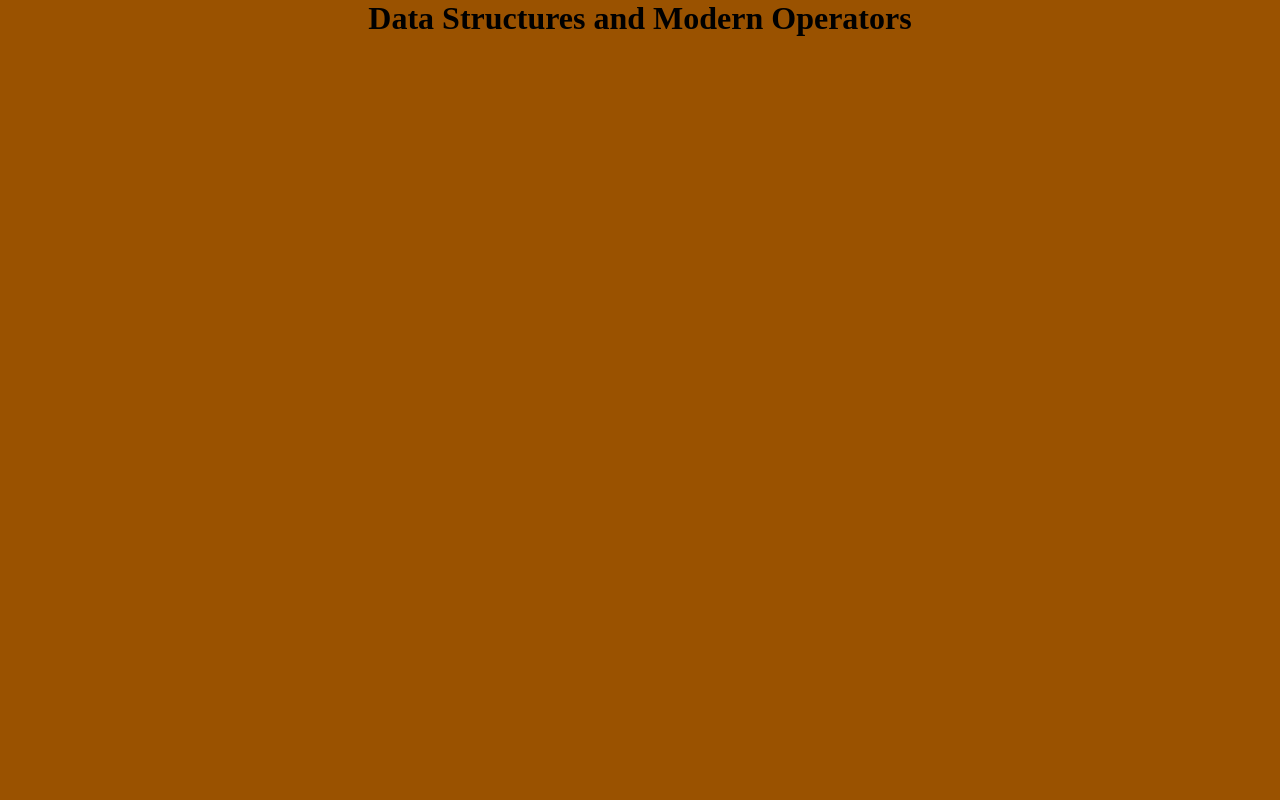
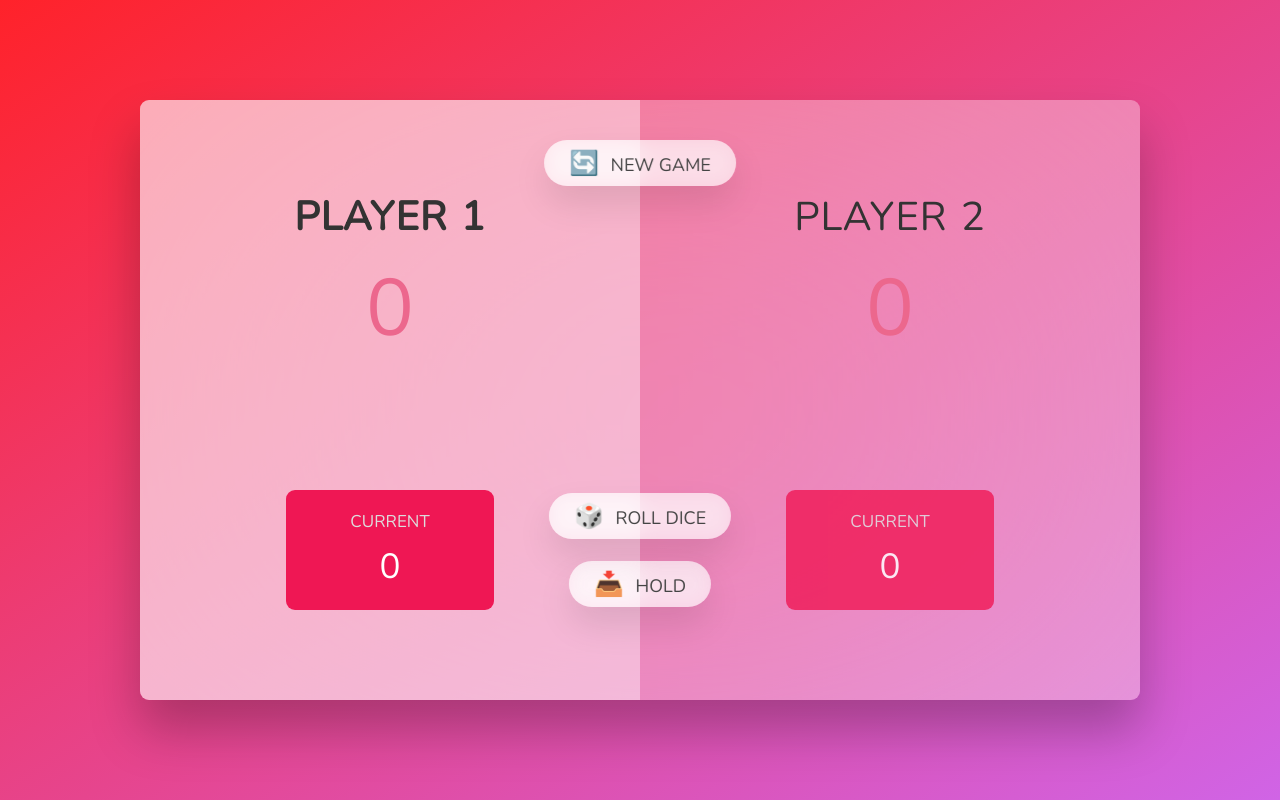
Before and after one commit to Jakirkhan1/Brain_Station-23_Industrial_Training, a plain HTML site: page index.html in a window 1280 px wide. Drawn offline with nearby package versions, Linux system fonts and the light colour scheme.

Commit message:
Add files via upload

```diff
--- a/index.html
+++ b/index.html
@@ -1,15 +1,37 @@
 <!DOCTYPE html>
 <html lang="en">
-<head>
-    <meta charset="UTF-8">
-    <meta http-equiv="X-UA-Compatible" content="IE=edge">
-    <meta name="viewport" content="width=device-width, initial-scale=1.0">
-    <title>Data Structures and Modern Operators</title>
-    <link rel="stylesheet" href="style.css">
-</head>
-<body>
-    <h1>Data Structures and Modern Operators</h1>
+  <head>
+    <meta charset="UTF-8" />
+    <meta name="viewport" content="width=device-width, initial-scale=1.0" />
+    <meta http-equiv="X-UA-Compatible" content="ie=edge" />
+    <link rel="stylesheet" href="style.css" />
+    <title>Pig Game</title>
+  </head>
 
+  <body>
+    <main>
+      <section class="player player--0 player--active">
+        <h2 class="name" id="name--0">Player 1</h2>
+        <p class="score" id="score--0">43</p>
+        <div class="current">
+          <p class="current-label">Current</p>
+          <p class="current-score" id="current--0">0</p>
+        </div>
+      </section>
+      <section class="player player--1">
+        <h2 class="name" id="name--1">Player 2</h2>
+        <p class="score" id="score--1">24</p>
+        <div class="current">
+          <p class="current-label">Current</p>
+          <p class="current-score" id="current--1">0</p>
+        </div>
+      </section>
+
+      <img src="images/dice-5.png" alt="Playing dice" class="dice" />
+      <button class="btn btn--new">🔄 New game</button>
+      <button class="btn btn--roll">🎲 Roll dice</button>
+      <button class="btn btn--hold">📥 Hold</button>
+    </main>
     <script src="script.js"></script>
-</body>
+  </body>
 </html>
--- a/script.js
+++ b/script.js
@@ -1,202 +1,86 @@
-////Coding Challenge#1
-/*
-const game ={
-    team1 : 'Bayern Munich',
-    team2 : 'Borrussia Dortmund',
-    players : [
-        [
-            'Neuer',
-            'Pavard',
-            'Martinez',
-            'Alaba',
-            'Davies',
-            'Kimmich',
-            'Goretzka',
-            'Coman',
-            'Muller',
-            'Gnarby',
-            'Lewandowski',
-        ],
-        [
-            'Burki',
-            'Schulz',
-            'Hummels',
-            'Akanji',
-            'Hakimi',
-            'Weigl',
-            'Witsel',
-            'Hazard',
-            'Brandt',
-            'Sancho',
-            'Gotze',
-        ],
-    ],
-    score : '4:0',
-    scored: ['Lewandowski', 'Gnarby','Lewandowski','Hummels'],
-    date: 'Dec 25th, 2023',
-    odds: {
-        team1: 4.33,
-        x: 3.25,
-        team2: 6.5,
-    },
+'use strict';
+
+const player0El = document.querySelector('.player--0');
+const player1El = document.querySelector('.player--1');
+const score0El = document.querySelector('#score--0');
+const score1El = document.getElementById('score--1');
+const current0El = document.getElementById('current--0');
+const current1El = document.getElementById('current--1');
+
+const diceEl = document.querySelector('.dice');
+const btnNew = document.querySelector('.btn--new');
+const btnRoll = document.querySelector('.btn--roll');
+const btnHold = document.querySelector('.btn--hold');
+
+let scores, currentScore, activePlayer, playing;
+
+const init = function () {
+    scores = [0, 0];
+    currentScore = 0;
+    activePlayer = 0;
+    playing = true;
+
+    score0El.textContent = 0;
+    score1El.textContent = 0;
+    current0El.textContent = 0;
+    current1El.textContent = 0;
+
+    diceEl.classList.add('hidden');
+    player0El.classList.remove('player--winner');
+    player1El.classList.remove('player--winner');
+    player0El.classList.add('player--active');
+    player1El.classList.remove('player--active');
+};
+init();
+
+const switchPlayer = function () {
+    document.getElementById(`current--${activePlayer}`).textContent = 0;
+    currentScore = 0;
+    activePlayer = activePlayer === 0 ? 1 : 0;
+    player0El.classList.toggle('player--active');
+    player1El.classList.toggle('player--active');
 };
 
-//1
-const [player1, player2] = game.players;
-console.log(player1, player2);
 
-//2
-const [gk, ...fieldplayer] = player1;
-console.log(gk, fieldplayer);
+btnRoll.addEventListener('click', function () {
+    if (playing) {
+        const dice = Math.trunc(Math.random() * 6) + 1;
 
-//3
-const allplayers = [...player1, ...player2];
-console.log(allplayers);
+        diceEl.classList.remove('hidden');
+        diceEl.src = `images/dice-${dice}.png`;
 
-//4
-const playersFinal = [...player1, 'Thiago', 'Coutinho', 'Peristic'];
-
-//5
-const {odds: {team1,x: draw,team2}} = game;
-console.log(team1,draw,team2);
-
-//6
-const printGoals = function(...players){
-    console.log(`${players.length} goals were scored`);
-};
-printGoals('Davies', 'Muller', 'Lewandowski', 'Kimmich')
-
-//7
-team1 < team2 && console.log('Team 1 is more likely to win');
-team1 > team2 && console.log('Team 2 is more likely to win');
-
-*/
-
-///Coding Challenge #_2
-/*
-const game ={
-    team1 : 'Bayern Munich',
-    team2 : 'Borrussia Dortmund',
-    players : [
-        [
-            'Neuer',
-            'Pavard',
-            'Martinez',
-            'Alaba',
-            'Davies',
-            'Kimmich',
-            'Goretzka',
-            'Coman',
-            'Muller',
-            'Gnarby',
-            'Lewandowski',
-        ],
-        [
-            'Burki',
-            'Schulz',
-            'Hummels',
-            'Akanji',
-            'Hakimi',
-            'Weigl',
-            'Witsel',
-            'Hazard',
-            'Brandt',
-            'Sancho',
-            'Gotze',
-        ],
-    ],
-    score : '4:0',
-    scored: ['Lewandowski', 'Gnarby','Lewandowski','Hummels'],
-    date: 'Dec 25th, 2023',
-    odds: {
-        team1: 1.83,
-        x: 2.25,
-        team2: 4.5,
-    },
-};
-
-//1
-for (const [i, player] of game.scored.entries())
-  console.log(`Goal ${i+1}: ${player}`);
-
-//2
-const odds = Object.values(game.odds);
-let avg = 0;
-for(const odd of odds) avg += odd;
-avg /= odds.length;
-console.log(avg);
-
-//3
-for (const [team,odd] of Object.entries(game.odds))
-{
-    const teamstr = team === 'x' ? 'draw' : `Victory ${game[team]}`;
-    console.log(`Odd of ${teamstr} ${odd}`);
-
-}
-
-*/
-
-
-///Coding Challlenge#_3
-/*
-const gameEvents = new Map([
-    [17,'Goal'],
-    [36,'Substitution'],
-    [47, 'Goal'],
-    [61, 'Substitution'],
-    [64, 'Yellow card'],
-    [69, 'Red card'],
-    [70, 'Substitution'],
-    [72, 'Substitution'],
-    [76, 'Goal'],
-    [80, 'Goal'],
-    [92, 'Yellow card'],
-]);
-
-//1
-
-const events = new Set(gameEvents.values());
-console.log(events);
-
-//2
-gameEvents.delete(64);
-
-//3
-console.log(`An event happened, on average, every ${90/gameEvents.size} minuties`);
-
-
-const time = [...gameEvents.keys()].pop();
-console.log(time);
-console.log(`An event happened, on average, every ${time/gameEvents.size} minuties`);
-
-//4
-for(const [min, event] of gameEvents){
-    const half = min <= 45 ? 'First' : 'Second';
-    console.log(`[${half}Half] ${min} : ${event}`);
-}
-
-*/
-
-
-///Coding Challlenge#_4
-/*
-document.body.append(document.createElement('textarea'));
-document.body.append(document.createElement('button'));
-
-
-document.querySelector('button').addEventListener('click', function(){
-
-    const text = document.querySelector('textarea').value;
-    const rows = text.split('\n');
-
-    for(const[i,row] of rows.entries()){
-        const [first, second] = row.toLowerCase().trim().split('_');
-        const output = `${first}${second.replace(
-            second[0],
-            second[0].toUpperCase()
-            )}`;
-        console.log(`${output.padEnd(20)}${'✅'.repeat(i + 1)}`);
-     }
+        if (dice !== 1) {
+            currentScore += dice;
+            document.getElementById(
+                `current--${activePlayer}`
+            ).textContent = currentScore;
+        } else {
+            switchPlayer();
+        }
+    }
 });
 
-*/
+btnHold.addEventListener('click', function () {
+    if (playing) {
+        scores[activePlayer] += currentScore;
+
+        document.getElementById(`score--${activePlayer}`).textContent =
+            scores[activePlayer];
+
+        if (scores[activePlayer] >= 100) {
+            playing = false;
+            diceEl.classList.add('hidden');
+
+            document
+                .querySelector(`.player--${activePlayer}`)
+                .classList.add('player--winner');
+            document
+                .querySelector(`.player--${activePlayer}`)
+                .classList.remove('player--active');
+        } else {
+            switchPlayer();
+        }
+    }
+});
+
+btnNew.addEventListener('click', init);
--- a/style.css
+++ b/style.css
@@ -1,25 +1,175 @@
-*{
+@import url('https://fonts.googleapis.com/css2?family=Nunito&display=swap');
+
+* {
     margin: 0;
     padding: 0;
-}
-body{
-    background-color: rgb(154, 82, 0);
-}
-h1{
-    font-size: 2rem;
-    text-align: center;
+    box-sizing: inherit;
 }
 
-button{
-    color: aqua;
-    width: 50px;
-    height: 20px;
+html {
+    font-size: 62.5%;
+    box-sizing: border-box;
+}
+
+body {
+    font-family: 'Nunito', sans-serif;
+    font-weight: 400;
+    height: 100vh;
+    color: #333;
+    background-image: linear-gradient(to top left, #d064e6 0%, #ff222a 100%);
+    display: flex;
+    align-items: center;
+    justify-content: center;
+}
+
+/* LAYOUT */
+main {
+    position: relative;
+    width: 100rem;
+    height: 60rem;
+    background-color: rgba(255, 255, 255, 0.35);
+    backdrop-filter: blur(200px);
+    filter: blur();
+    box-shadow: 0 3rem 5rem rgba(0, 0, 0, 0.25);
+    border-radius: 9px;
+    overflow: hidden;
+    display: flex;
+}
+
+.player {
+    flex: 50%;
+    padding: 9rem;
+    display: flex;
+    flex-direction: column;
+    align-items: center;
+    transition: all 0.75s;
+}
+
+/* ELEMENTS */
+.name {
+    position: relative;
+    font-size: 4rem;
+    text-transform: uppercase;
+    letter-spacing: 1px;
+    word-spacing: 2px;
+    font-weight: 300;
+    margin-bottom: 1rem;
+}
+
+.score {
+    font-size: 8rem;
+    font-weight: 300;
+    color: #ec678d;
+    margin-bottom: auto;
+}
+
+.player--active {
+    background-color: rgba(255, 255, 255, 0.4);
+}
+
+.player--active .name {
+    font-weight: 700;
+}
+
+.player--active .score {
+    font-weight: 400;
+}
+
+.player--active .current {
+    opacity: 1;
+}
+
+.current {
+    background-color: #ef1754;
+    opacity: 0.8;
+    border-radius: 9px;
+    color: #fff;
+    width: 65%;
+    padding: 2rem;
     text-align: center;
+    transition: all 0.75s;
+}
 
+.current-label {
+    text-transform: uppercase;
+    margin-bottom: 1rem;
+    font-size: 1.7rem;
+    color: #ddd;
 }
-textarea{
 
-    width: 200px;
-    height: 200px;
-    background-color: rgb(169, 169, 169);
+.current-score {
+    font-size: 3.5rem;
 }
+
+/* ABSOLUTE POSITIONED ELEMENTS */
+.btn {
+    position: absolute;
+    left: 50%;
+    transform: translateX(-50%);
+    color: #444;
+    background: none;
+    border: none;
+    font-family: inherit;
+    font-size: 1.8rem;
+    text-transform: uppercase;
+    cursor: pointer;
+    font-weight: 400;
+    transition: all 0.2s;
+
+    background-color: white;
+    background-color: rgba(255, 255, 255, 0.6);
+    backdrop-filter: blur(10px);
+
+    padding: 0.7rem 2.5rem;
+    border-radius: 50rem;
+    box-shadow: 0 1.75rem 3.5rem rgba(0, 0, 0, 0.1);
+}
+
+.btn::first-letter {
+    font-size: 2.4rem;
+    display: inline-block;
+    margin-right: 0.7rem;
+}
+
+.btn--new {
+    top: 4rem;
+}
+
+.btn--roll {
+    top: 39.3rem;
+}
+
+.btn--hold {
+    top: 46.1rem;
+}
+
+.btn:active {
+    transform: translate(-50%, 3px);
+    box-shadow: 0 1rem 2rem rgba(0, 0, 0, 0.15);
+}
+
+.btn:focus {
+    outline: none;
+}
+
+.dice {
+    position: absolute;
+    left: 50%;
+    top: 16.5rem;
+    transform: translateX(-50%);
+    height: 10rem;
+    box-shadow: 0 2rem 5rem rgba(0, 0, 0, 0.2);
+}
+
+.player--winner {
+    background-color: #2f2f2f;
+}
+
+.player--winner .name {
+    font-weight: 700;
+    color: #c7365f;
+}
+
+.hidden {
+    display: none;
+}
```
